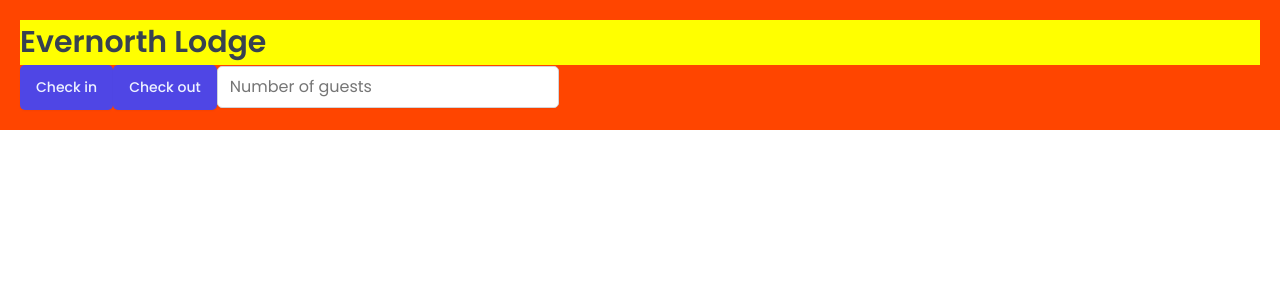
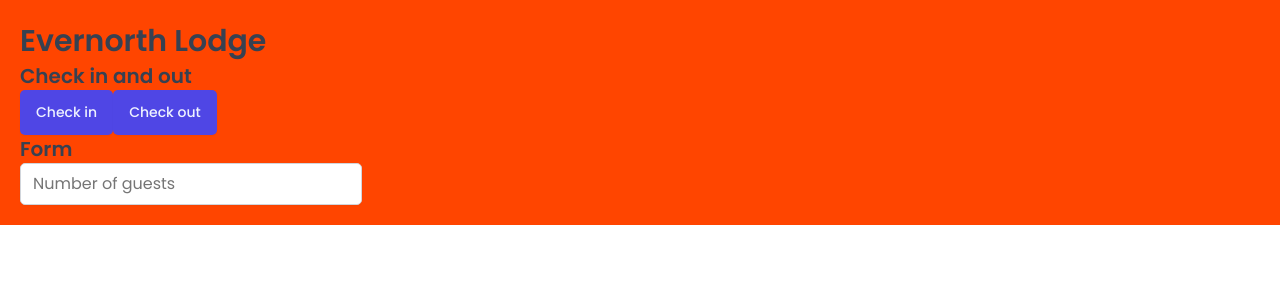
Before and after one commit to IlianCholpanov/evernorth-lodge, a React (Vite) app: page / in a window 1280 px wide. Shown: the top 300 px of the page. Built offline with nearby package versions, Linux system fonts and the light colour scheme; a web font is replaced by a local one.

Commit message:
Initial commit

```diff
--- a/src/App.jsx
+++ b/src/App.jsx
@@ -2,12 +2,7 @@
 import GlobalStyles from "./styles/GlobalStyles";
 import Button from "./ui/Button";
 import Input from "./ui/Input";
-
-const H1 = styled.h1`
-  font-size: 30px;
-  font-weight: 600;
-  background-color: yellow;
-`;
+import Heading from "./ui/Heading";
 
 const StyledApp = styled.div`
   background-color: orangered;
@@ -20,9 +15,13 @@
       {/* This component doesn't accept any children so it should be used as sibling component inside a fragment */}
       <GlobalStyles />
       <StyledApp>
-        <H1>Evernorth Lodge</H1>
+        <Heading as="h1">Evernorth Lodge</Heading>
+
+        <Heading as="h2">Check in and out</Heading>
         <Button onClick={() => alert("Check in")}>Check in</Button>
         <Button onClick={() => alert("Check out")}>Check out</Button>
+
+        <Heading as="h3">Form</Heading>
         <Input type="number" placeholder="Number of guests" />
       </StyledApp>
     </>
--- /dev/null
+++ b/src/ui/Heading.jsx
@@ -0,0 +1,28 @@
+import styled, { css } from "styled-components";
+
+const Heading = styled.h1`
+  ${(props) =>
+    props.as === "h1" &&
+    css`
+      font-size: 3rem;
+      font-weight: 600;
+    `}
+
+  ${(props) =>
+    props.as === "h2" &&
+    css`
+      font-size: 2rem;
+      font-weight: 600;
+    `}
+
+  ${(props) =>
+    props.as === "h3" &&
+    css`
+      font-size: 2rem;
+      font-weight: 600;
+    `}
+
+  line-height: 1.4;
+`;
+
+export default Heading;
```
